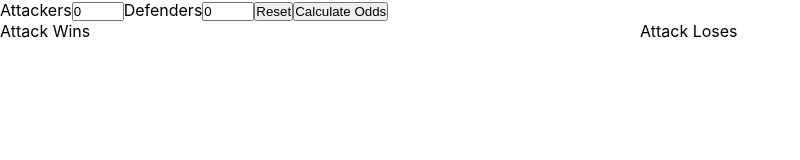
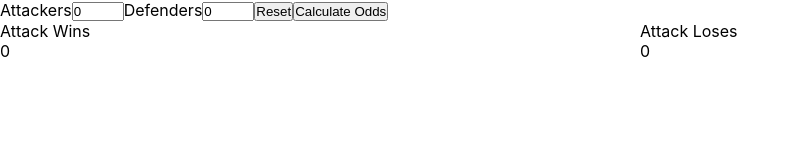
Before and after one commit to MDBoticano/risk-calc, a React (Create React App) app: page / in a window 1280 px wide. Shown: the top 160 px of the page, without its empty margins (0-800 px from the left). Built offline with nearby package versions, Linux system fonts and the light colour scheme.

Commit message:
RollNode returns array of outcomes
Fix: template strings instead of JSON.stringify outcome as key
WIP: modifiers are starting to be integrated but may have broken
older features so watch for weird changes

```diff
--- a/src/App.js
+++ b/src/App.js
@@ -8,13 +8,10 @@ import {
 const App = () => {
   const [numAttackers, setNumAttackers] = useState(0);
   const [numDefenders, setNumDefenders] = useState(0);
+  const [modifiers] = useState(); // not yet used
 
   const [oddsAttackWins, setOddsAttackWins] = useState([]);
   const [oddsAttackLoses, setOddsAttackLoses] = useState([]);
-
-  // make form
-
-  // make modifiers
 
   // return outcomes percentages in a table
 
@@ -22,25 +19,26 @@ const App = () => {
     event.preventDefault();
 
     const rollTree = new RollNode([numAttackers, numDefenders]);
-    const treeLeafOdds = rollTree.getOdds();
+    const treeLeafOdds = rollTree.getOdds(modifiers);
     // console.log(treeLeafOdds);
 
     // console.log('Keys:', Object.keys(treeLeafOdds));
     // console.log('Values:', Object.values(treeLeafOdds));
 
-    const oddsKeys = Object.keys(treeLeafOdds);
-    const oddsValues = Object.values(treeLeafOdds);
+    // const oddsOutcomes = treeLeafOdds.map((obj) => obj.outcome);
+    // const oddsProbabilities = treeLeafOdds.map((obj) => obj.probability);
 
     const attackWins = [];
     const attackLoses = [];
 
-    for (let i = 0; i < oddsKeys.length; i++) {
-      const oddsObject = {};
-      oddsObject[oddsKeys[i]] = oddsValues[i];
-      if (oddsKeys[i][0] !== '0') {
-        attackWins.push(oddsObject);
+    for (let i = 0; i < treeLeafOdds.length; i++) {
+      // const oddsObject = {};
+      const outcome = treeLeafOdds[i].outcome;
+      console.log('outcome:', outcome);
+      if (treeLeafOdds[i].outcome[0] !== '0') {
+        attackWins.push(treeLeafOdds[i]);
       } else {
-        attackLoses.push(oddsObject);
+        attackLoses.push(treeLeafOdds[i]);
       }
     }
     // console.log(attackWins);
@@ -58,9 +56,9 @@ const App = () => {
   const displayOutcomes = (outcomeArray) => {
     const displayedOutcomes = outcomeArray.map((outcome) => {
       return (
-        <div key={Object.keys(outcome)[0]}>
-          <p>{Object.keys(outcome)[0]}</p>
-          <p>{((Object.values(outcome)[0])*100).toFixed(2)}</p>
+        <div key={outcome.outcome}>
+          <p>{outcome.outcome}</p>
+          <p>{((outcome.probability)*100).toFixed(2)}</p>
         </div>
       );
     });
@@ -69,13 +67,13 @@ const App = () => {
   };
 
   // TODO: redo leaf probabilities first to have easier object to work with
-  // const displayTotalOutcome = (outcomeArray) => {
-  //   if (outcomeArray.length <= 0) { return 0; }
-  //   const totalPercent = outcomeArray.reduce((a, b) => {
-  //     return (Object.values(a)[0] + Object.values(b)[0]);
-  //   });
-  //   return totalPercent;
-  // };
+  const displayTotalOutcome = (outcomeArray) => {
+    if (outcomeArray.length <= 0) { return 0; }
+    const probabilitiesSum = outcomeArray.map((outcome) => outcome.probability)
+      .reduce((a,b) => a + b)
+      .toFixed(2);
+    return probabilitiesSum;
+  };
 
   return (
     <div className="App">
@@ -99,12 +97,12 @@ const App = () => {
       <div className="outcomesTable">
         <div className="outcomesTable__wins">
           <p>Attack Wins</p>
-          {/* { displayTotalOutcome(oddsAttackWins) } */}
+          { displayTotalOutcome(oddsAttackWins) }
           { displayOutcomes(oddsAttackWins) }
         </div>
         <div className="outcomesTable__losses">
           <p>Attack Loses</p>
-          {/* { displayTotalOutcome(oddsAttackLoses) } */}
+          { displayTotalOutcome(oddsAttackLoses) }
           { displayOutcomes(oddsAttackLoses) }
         </div>
       </div>
--- a/src/utilities/RollNode.js
+++ b/src/utilities/RollNode.js
@@ -93,27 +93,6 @@ export const RollNode = class {
     return allLeaves;
   };
 
-  get leafProbabilities () {
-    const getLeafProbs = (node, probs = []) => {
-      if (node.isLeaf()) {
-        probs.push({
-          // outcome: node.lossFromParent,
-          outcome: node.rollPair,
-          probability: node.getRootProbability(),
-        });
-        return probs;
-      } else {
-        for(let i = 0; i < node.children.length; i++) {
-          getLeafProbs(node.children[i], probs);
-        }
-      }
-      return probs;
-    };
-
-    const leafProbabilities = getLeafProbs(this);
-    return leafProbabilities;
-  };
-
   /**
    * Sum probabilities of leaf nodes with matching outcomes
    * @param {[{ outcome: string, probability: number }]} outcomes
@@ -123,8 +102,8 @@ export const RollNode = class {
 
     for (let i = 0; i < outcomes.length; i++) {
       const { outcome, probability } = outcomes[i];
-      const outcomeStrings = finalProbs.map(obj => JSON.stringify(obj.outcome));
-      const outcomeIndex = outcomeStrings.indexOf(JSON.stringify(outcome));
+      const outcomeStrings = finalProbs.map(obj => obj.outcome);
+      const outcomeIndex = outcomeStrings.indexOf(`${outcome}`);
 
       // add the probability to the outcome
       if (outcomeIndex >= 0) {
@@ -133,7 +112,7 @@ export const RollNode = class {
       } else {
         // make a new object if none of the objects have the outcome
         finalProbs.push({
-          outcome: outcome,
+          outcome: `${outcome}`,
           probability: probability,
         });
       }
@@ -224,6 +203,27 @@ export const RollNode = class {
     return outcomes;
   };
 
+  getLeafProbabilities (modifiers) {
+    const getLeafProbs = (node, probs = []) => {
+      if (node.isLeaf()) {
+        probs.push({
+          // outcome: node.lossFromParent,
+          outcome: node.rollPair,
+          probability: node.getRootProbability(modifiers),
+        });
+        return probs;
+      } else {
+        for(let i = 0; i < node.children.length; i++) {
+          getLeafProbs(node.children[i], probs);
+        }
+      }
+      return probs;
+    };
+
+    const leafProbabilities = getLeafProbs(this);
+    return leafProbabilities;
+  };
+
   /**
    * Generate the tree of possible outcomes. The root node will be the node that
    * the function is called on. This modifies that node directly.
@@ -251,9 +251,10 @@ export const RollNode = class {
     return rootNode;
   };
 
-  getOdds () {
+  // combine getting leaf probabilities and reducing them
+  getOdds (modifiers) {
     this.makeOutcomesTree();
-    const probabilities = this.leafProbabilities;
+    const probabilities = this.getLeafProbabilities(modifiers);
     const reducedOutcomes = RollNode.reduceOutcomes(probabilities);
     return reducedOutcomes;
   };
```
Also changed, not shown: 1 other file (tests, documents, lock files or other folders).
